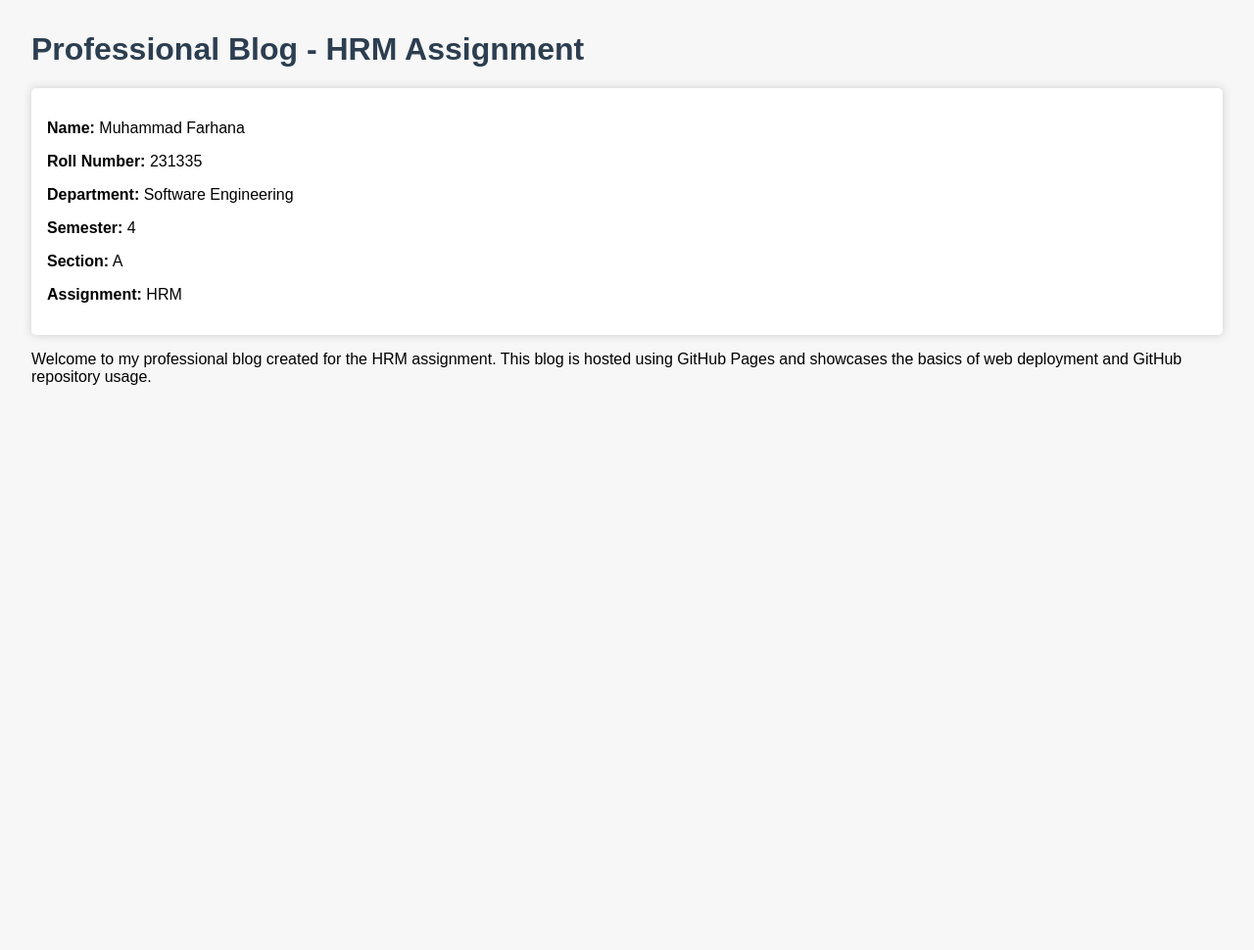
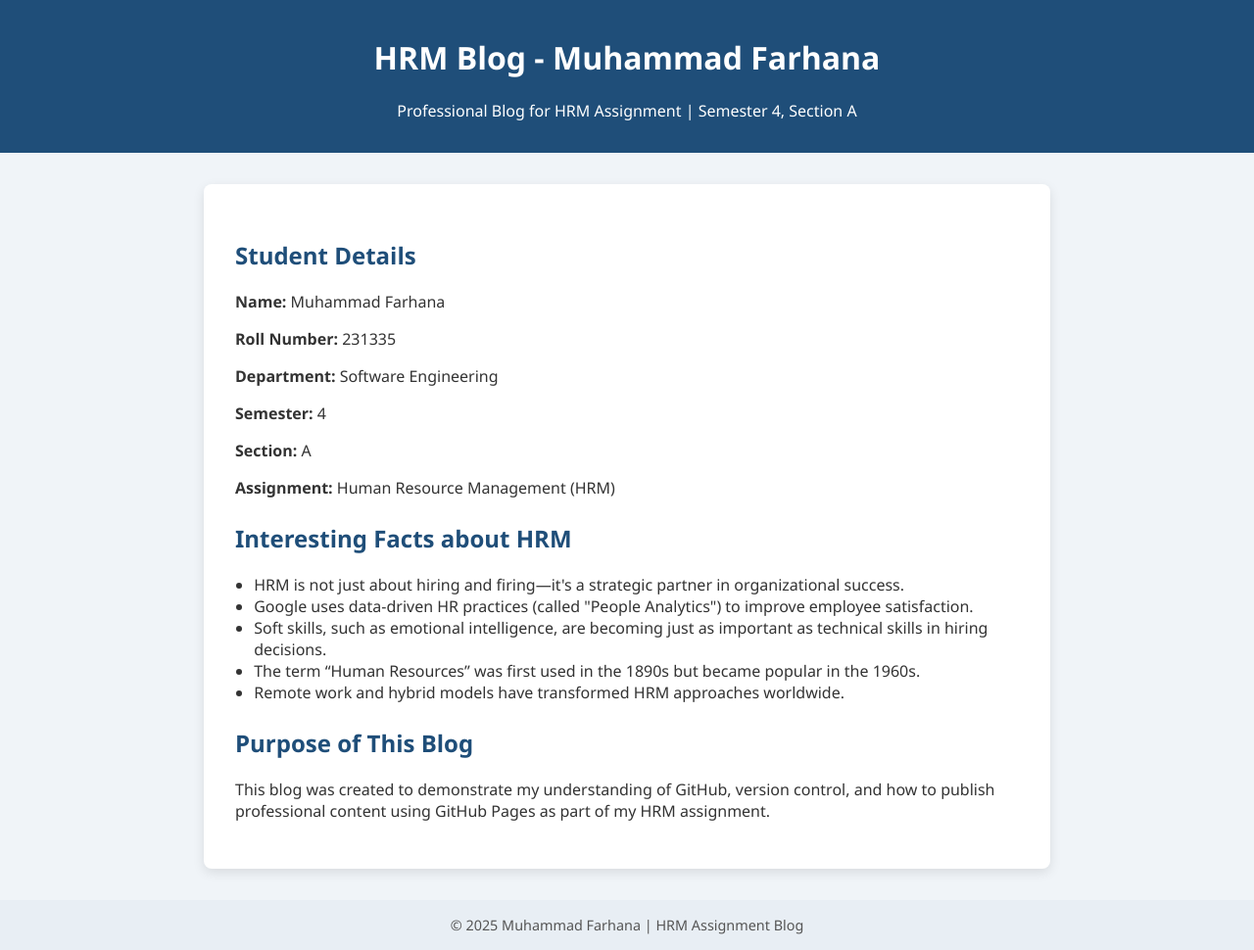
Before and after one commit to MFarhanktk/Blog, a plain HTML site: page index.html in a window 1280 px wide. Shown: the whole page at 98% size. Before the commit the page ends 800 px from the top, so only its background shows below. Drawn offline with Linux system fonts and the light colour scheme.

Commit message:
Update index.html

```diff
--- a/index.html
+++ b/index.html
@@ -4,22 +4,80 @@
   <meta charset="UTF-8">
   <title>Muhammad Farhana - HRM Blog</title>
   <style>
-    body { font-family: Arial, sans-serif; margin: 2rem; background-color: #f7f7f7; }
-    h1 { color: #2c3e50; }
-    .info { background: #ffffff; padding: 1rem; border-radius: 5px; box-shadow: 0 0 10px #ccc; }
+    body {
+      font-family: 'Segoe UI', Tahoma, Geneva, Verdana, sans-serif;
+      background-color: #f0f4f8;
+      color: #333;
+      margin: 0;
+      padding: 0;
+    }
+
+    header {
+      background-color: #1f4e79;
+      color: white;
+      padding: 1rem 2rem;
+      text-align: center;
+    }
+
+    .container {
+      max-width: 800px;
+      margin: 2rem auto;
+      background: white;
+      padding: 2rem;
+      border-radius: 8px;
+      box-shadow: 0 4px 12px rgba(0,0,0,0.1);
+    }
+
+    h2 {
+      color: #1f4e79;
+      margin-top: 1.5rem;
+    }
+
+    ul {
+      padding-left: 1.2rem;
+    }
+
+    footer {
+      text-align: center;
+      padding: 1rem;
+      background-color: #e8eef4;
+      font-size: 0.9rem;
+      color: #555;
+    }
   </style>
 </head>
 <body>
-  <h1>Professional Blog - HRM Assignment</h1>
-  <div class="info">
+
+<header>
+  <h1>HRM Blog - Muhammad Farhana</h1>
+  <p>Professional Blog for HRM Assignment | Semester 4, Section A</p>
+</header>
+
+<div class="container">
+  <h2>Student Details</h2>
   <p><strong>Name:</strong> Muhammad Farhana</p>
   <p><strong>Roll Number:</strong> 231335</p>
   <p><strong>Department:</strong> Software Engineering</p>
   <p><strong>Semester:</strong> 4</p>
   <p><strong>Section:</strong> A</p>
-    <p><strong>Assignment:</strong> HRM</p>
+  <p><strong>Assignment:</strong> Human Resource Management (HRM)</p>
+
+  <h2>Interesting Facts about HRM</h2>
+  <ul>
+    <li>HRM is not just about hiring and firing—it's a strategic partner in organizational success.</li>
+    <li>Google uses data-driven HR practices (called "People Analytics") to improve employee satisfaction.</li>
+    <li>Soft skills, such as emotional intelligence, are becoming just as important as technical skills in hiring decisions.</li>
+    <li>The term “Human Resources” was first used in the 1890s but became popular in the 1960s.</li>
+    <li>Remote work and hybrid models have transformed HRM approaches worldwide.</li>
+  </ul>
+
+  <h2>Purpose of This Blog</h2>
+  <p>This blog was created to demonstrate my understanding of GitHub, version control, and how to publish professional content using GitHub Pages as part of my HRM assignment.</p>
 </div>
 
-  <p>Welcome to my professional blog created for the HRM assignment. This blog is hosted using GitHub Pages and showcases the basics of web deployment and GitHub repository usage.</p>
+<footer>
+  © 2025 Muhammad Farhana | HRM Assignment Blog
+</footer>
+
 </body>
 </html>
```
Lines whose indentation alone changed are shown as unchanged.
